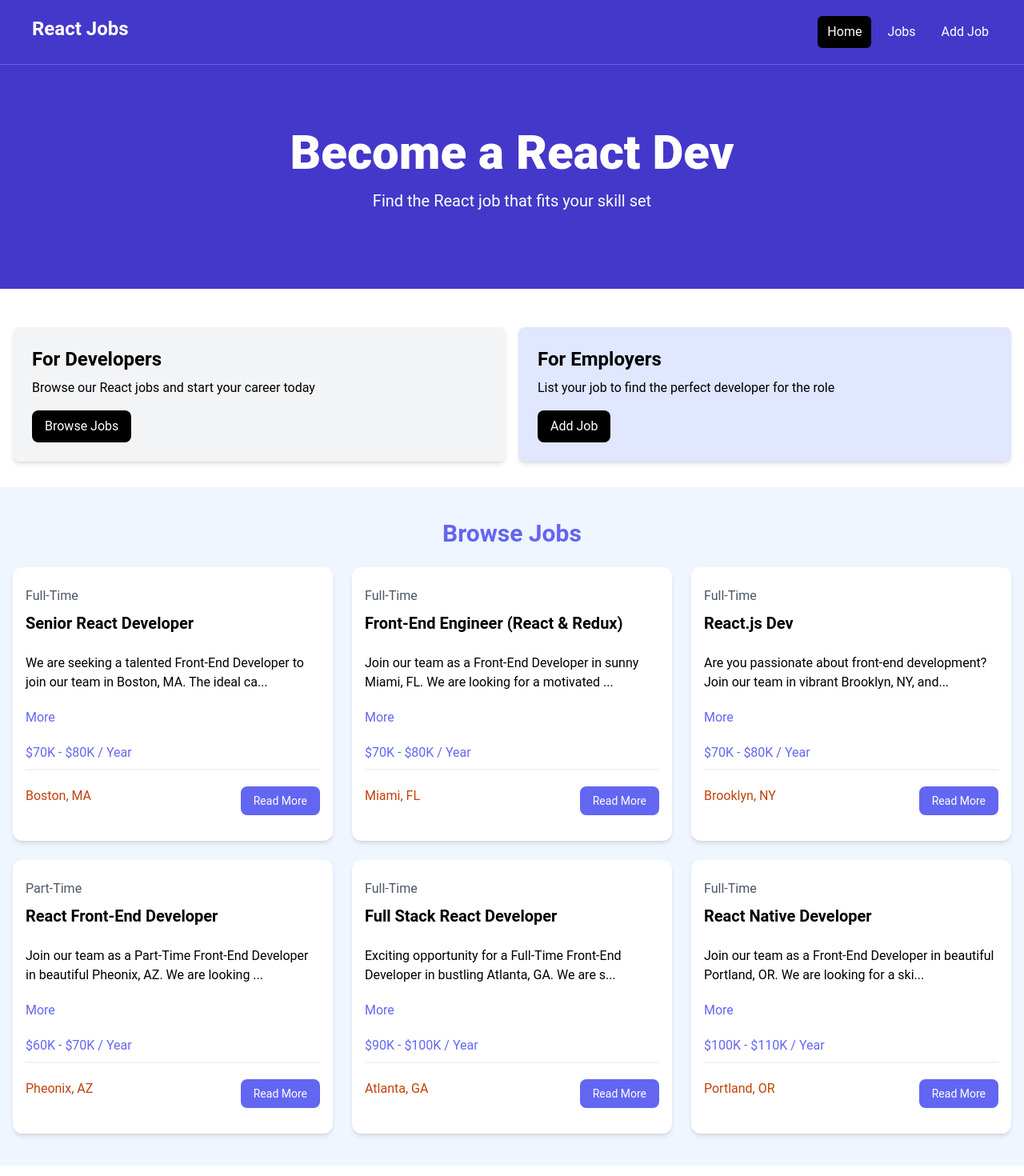
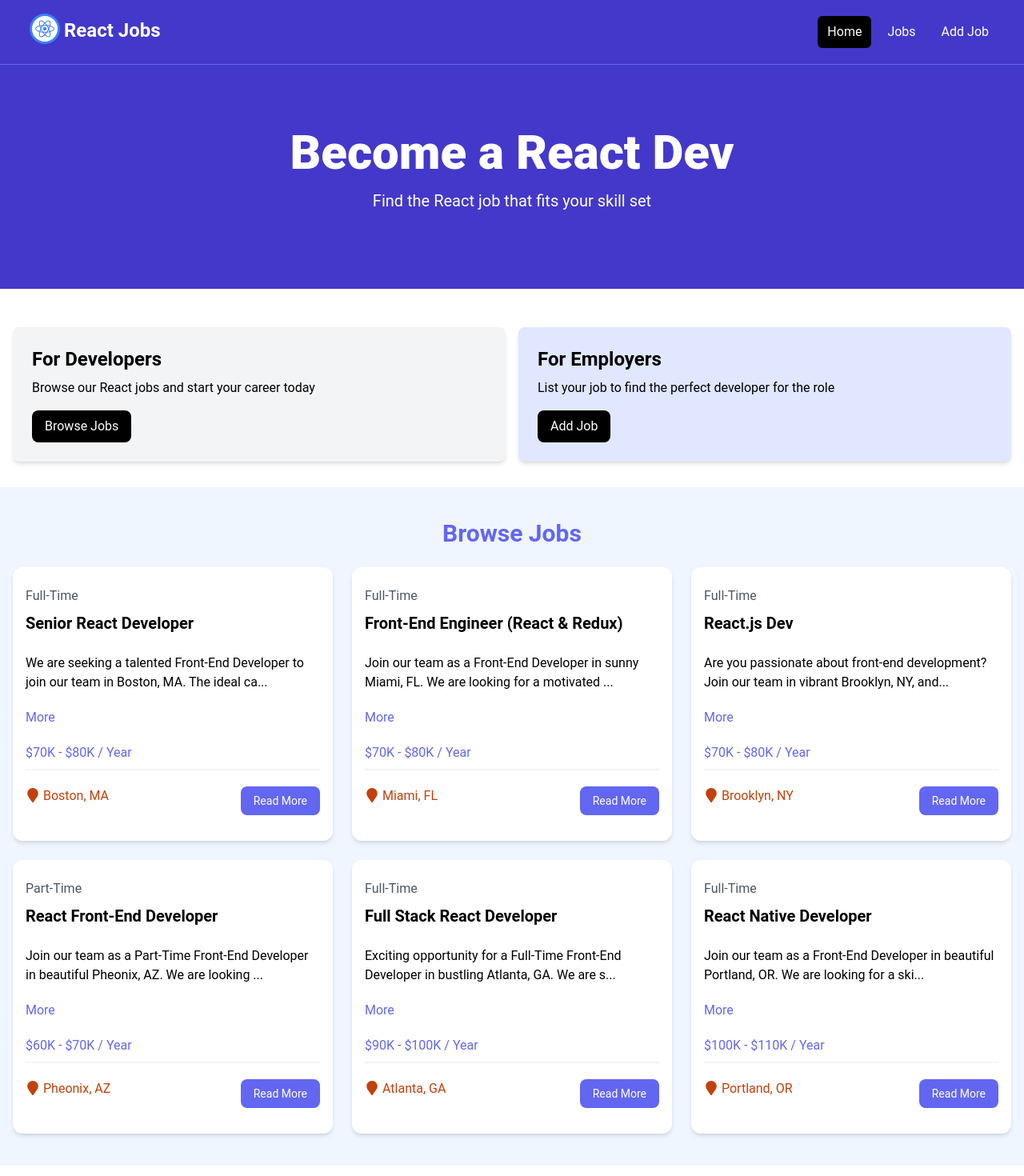
Before and after one commit to akam/job-board, a React (Vite) app in the folder vite-project/: page / in a window 1280 px wide. Shown: the top 1470 px of the page at 80% size. Built offline with nearby package versions, Linux system fonts and the light colour scheme.

Commit message:
added fa icons and react-router-dom library

```diff
--- a/vite-project/package.json
+++ b/vite-project/package.json
@@ -11,7 +11,9 @@
   },
   "dependencies": {
     "react": "^18.3.1",
-    "react-dom": "^18.3.1"
+    "react-dom": "^18.3.1",
+    "react-icons": "^5.4.0",
+    "react-router-dom": "^7.1.1"
   },
   "devDependencies": {
     "@eslint/js": "^9.17.0",
--- a/vite-project/src/components/JobListing.tsx
+++ b/vite-project/src/components/JobListing.tsx
@@ -1,4 +1,5 @@
 import { useState } from 'react';
+import { FaMapMarker } from 'react-icons/fa'
 
 interface CompanyProps {
     name: string;
@@ -54,7 +55,8 @@ function JobListing({ job }: JobProps) {
 
           <div className='flex flex-col lg:flex-row justify-between mb-4'>
             <div className='text-orange-700 mb-3'>
-              {job.location}
+                <FaMapMarker className='inline text-lg mb-1 mr-1'/>
+                {job.location}
             </div>
             <a
                 href={`/job/${job.id}`}
--- a/vite-project/src/components/Navbar.tsx
+++ b/vite-project/src/components/Navbar.tsx
@@ -1,4 +1,5 @@
 import { useState } from 'react';
+import { FaReact } from 'react-icons/fa'
 
 function Navbar(){
     const [selected, setSelected] = useState('home')
@@ -12,6 +13,7 @@ function Navbar(){
             <div className='flex h-20 items-center justify-between'>
                 <div className='flex flex-1 items-center justify-center md:items-stretch md:justify-start'>
                     <span className='md:block pr-5 text-white text-2xl font-bold ml-2'>
+                    <FaReact className='inline mb-2 mr-2 text-blue-500 bg-white rounded-full size-8 p-1 ring ring-blue-500 ring-offset-0'/>
                     React Jobs
                     </span>
                 <div className='md:ml-auto'>
```
Also changed, not shown: 1 other file (tests, documents, lock files or other folders).
